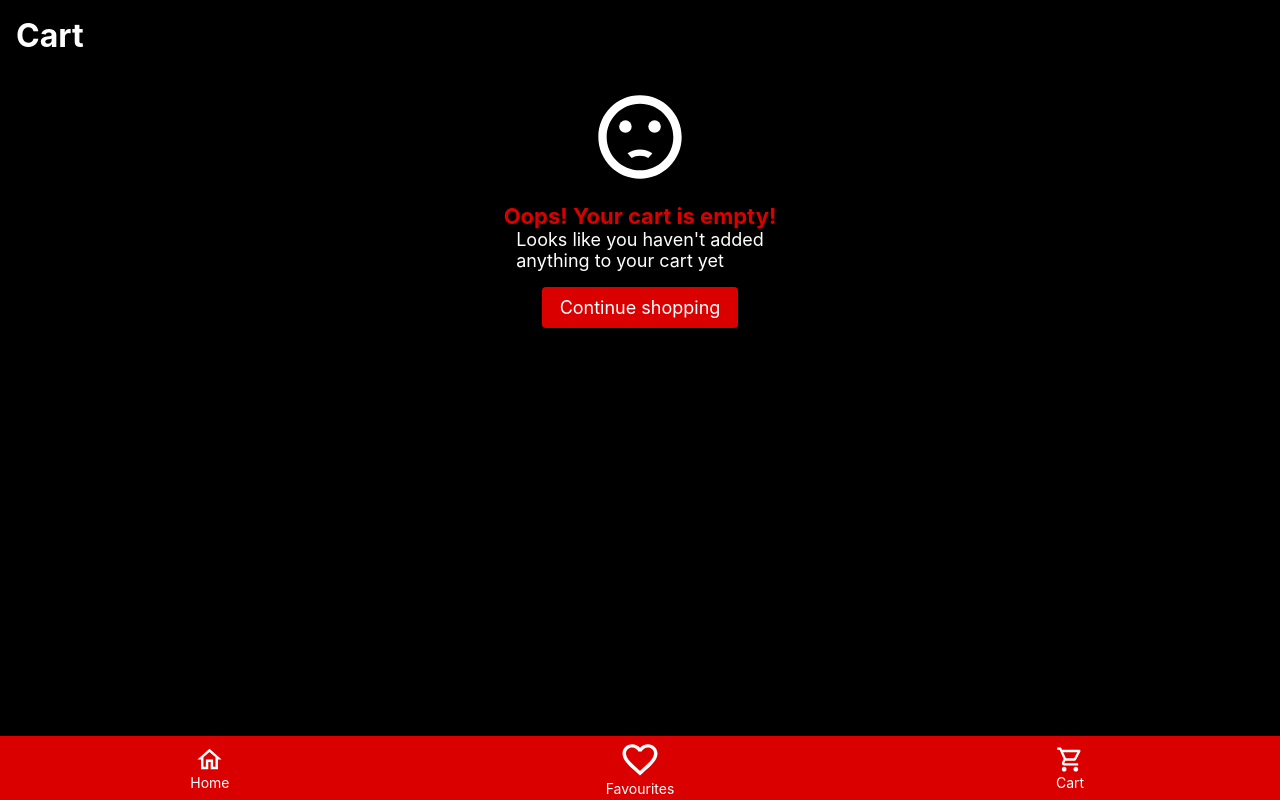
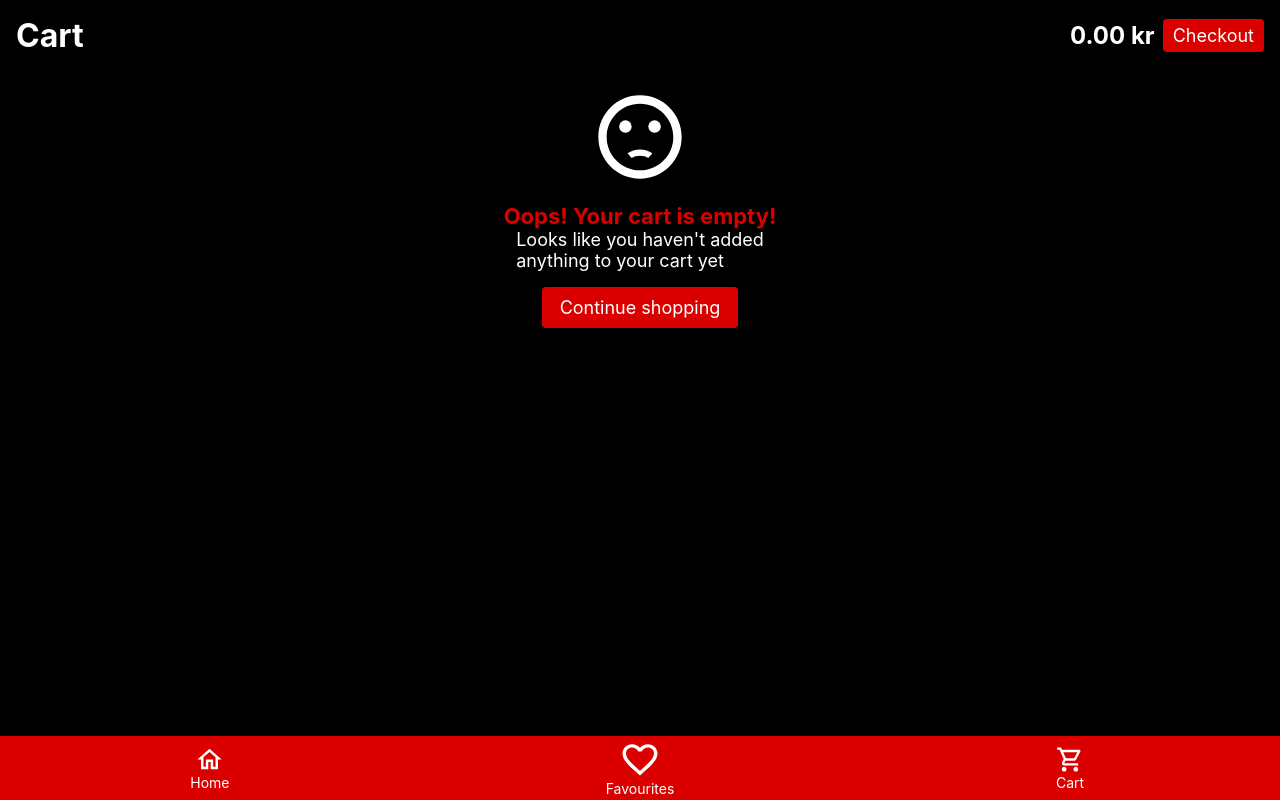
Before and after one commit to WALMIN/MovieShop, a React (Create React App) app: page /#/cart in a window 1280 px wide. Built offline with nearby package versions, Linux system fonts and the light colour scheme.

Commit message:
Minor design changes & fixes on the cart page

```diff
--- a/src/components/Cart.css
+++ b/src/components/Cart.css
@@ -1,10 +1,9 @@
 .Cart {
-
-  height: 100%;
 
   display: flex;
   flex-direction: column;
-  justify-content: space-between;
+
+  padding-bottom: 9vh;
 
   background: var(--background-color);
   color: var(--text-color);
@@ -15,16 +14,47 @@
 .Cart header {
 
   display: flex;
+  flex-direction: row;
   align-items: center;
+  justify-content: space-between;
 
   margin: 2vmin;
 
 }
 
-.Cart header h1 {
+.Cart header div {
 
-  margin: 0px;
-  padding: 0px;
+  display: flex;
+  flex-direction: row;
+  align-items: center;
+
+}
+
+.Cart header .CheckoutButton {
+
+  margin-left: 1vmin;
+  padding: 0.5vmin 1vmin;
+
+  background: var(--primary-color);
+  border: 0.25vmin solid var(--primary-color);
+  color: var(--text-color);
+  border-radius: 0.5vmin;
+  font-size: calc(10px + 1vmin);
+  text-decoration: none;
+  cursor: pointer;
+
+  -webkit-transition: all 0.5s ease;
+  -moz-transition: all 0.5s ease;
+  -ms-transition: all 0.5s ease;
+  transition: all 0.5s ease;
+
+}
+
+.Cart header button:hover {
+
+  background: var(--primarydark-color);
+  border: 0.25vmin solid var(--primarydark-color);
+  box-shadow: 0.25vh 0.5vh 1vh #191919;
 
 }
 
@@ -40,7 +70,7 @@
   display: flex;
   align-items: center;
 
-  height: 10vh;
+  height: 10vmin;
   margin-top: 0.2vmin;
   margin-bottom: 0.2vmin;
 
@@ -65,8 +95,8 @@
 
 .Cart .MovieItemInfo div img {
 
-  width: 10vh;
-  height: 10vh;
+  width: 10vmin;
+  height: 10vmin;
   margin-right: 1.25vmin;
 
   object-fit: contain;
@@ -85,6 +115,7 @@
 .Cart .MovieItemInfo div .MovieTitle {
 
   margin: 0px;
+  margin-bottom: 0.75vmin;
 
   color: var(--primary-color);
   font-size: calc(10px + 1.25vmin);
@@ -101,8 +132,8 @@
 
 .Cart .MovieItemInfo .Quantity .QuantityAddButton {
 
-  width: 2.5vh;
-  height: 2.5vh;
+  width: 2.5vmin;
+  height: 2.5vmin;
   margin: 0;
   padding: 0.25vmin;
 
@@ -119,12 +150,12 @@
 
 .Cart .MovieItemInfo .Quantity .QuantityRemoveButton {
 
-  width: 2.5vh;
-  height: 2.5vh;
+  width: 2.5vmin;
+  height: 2.5vmin;
   margin: 0;
   padding: 0.25vmin;
 
-  border: 1px solid var(--text-color);
+  border: 0.1vmin solid var(--text-color);
   border-radius: 0vmin 0.5vmin 0.5vmin 0vmin;
 
 }
@@ -142,26 +173,26 @@
   align-items: center;
   justify-content: center;
 
-  width: 5vh;
-  height: 2.5vh;
+  width: 5vmin;
+  height: 2.5vmin;
   padding: 0.25vmin;
 
   text-align: center;
 
   font-size: calc(10px + 1vmin);
-  border: 1px solid var(--text-color);
+  border: 0.1vmin solid var(--text-color);
 
 }
 
 .Cart .MovieItem .RemoveButton {
 
-  width: 2.5vh;
-  height: 2.5vh;
+  width: 2.5vmin;
+  height: 2.5vmin;
   margin-left: 2.5vmin;
   margin-right: 1vmin;
   padding: 0.25vmin;
 
-  border: 1px solid var(--text-color);
+  border: 0.1vmin solid var(--text-color);
   border-radius: 0.5vmin;
 
 }
@@ -169,54 +200,6 @@
 .Cart .MovieItem .RemoveButton:hover {
 
   opacity: 0.75;
-
-}
-
-/* Footer */
-.Cart footer {
-
-  display: flex;
-  align-items: center;
-  justify-content: space-between;
-
-  margin: 2vmin;
-
-}
-
-.Cart footer h2 {
-
-  margin: 0px;
-  padding: 0px;
-
-  text-align: left;
-
-}
-
-.Cart footer button {
-
-  margin: 2vmin;
-  padding: 1vmin 2vmin;
-
-  background: var(--primary-color);
-  border: 0.25vmin solid var(--primary-color);
-  color: var(--text-color);
-  border-radius: 0.5vmin;
-  font-size: calc(10px + 1.25vmin);
-  text-decoration: none;
-  cursor: pointer;
-
-  -webkit-transition: all 0.5s ease;
-  -moz-transition: all 0.5s ease;
-  -ms-transition: all 0.5s ease;
-  transition: all 0.5s ease;
-
-}
-
-.Cart footer button:hover {
-
-  background: var(--primarydark-color);
-  border: 0.25vmin solid var(--primarydark-color);
-  box-shadow: 0.25vh 0.5vh 1vh #191919;
 
 }
 
--- a/src/components/Cart.js
+++ b/src/components/Cart.js
@@ -1,6 +1,8 @@
 import "./Cart.css";
 import { Link } from "react-router-dom";
 import { useState, useEffect } from "react";
+import { useSelector, useDispatch } from "react-redux";
+import { actions } from '../features/cart';
 
 function Cart() {
   const [cart, setCart] = useState([]);
@@ -80,10 +82,20 @@ function Cart() {
 
   }
 
+  const dispatch = useDispatch();
+  const updateTotal = (total) => {
+    dispatch(actions.updateTotal(total));
+
+  }
+
   return (
     <div className="Cart">
       <header className="Cart-header">
         <h1>Cart</h1>
+        <div>
+          <h2>{total.toFixed(2)} kr</h2>
+          <Link className="CheckoutButton" to="/payment" onClick={ () => updateTotal(total)}>Checkout</Link>
+        </div>
       </header>
       <main>
         { (cart.length > 0) ?
@@ -102,7 +114,7 @@ function Cart() {
                     </div>
                   </div>
                 </div>
-                <p className="MoviePrice">{product.price} kr</p>
+                <p className="MoviePrice">{product.price.toFixed(2)} kr</p>
                 </div>
             </div>
           )
@@ -115,14 +127,6 @@ function Cart() {
           </div>
         }
       </main>
-      { (cart.length > 0) ?
-        <footer>
-          <h2>Total:<br/>{total} kr</h2>
-          <button onClick={() => localStorage.removeItem("cart")}>Checkout</button>
-        </footer>
-        :
-        <div></div>
-      }
     </div>
   );
 }
```
